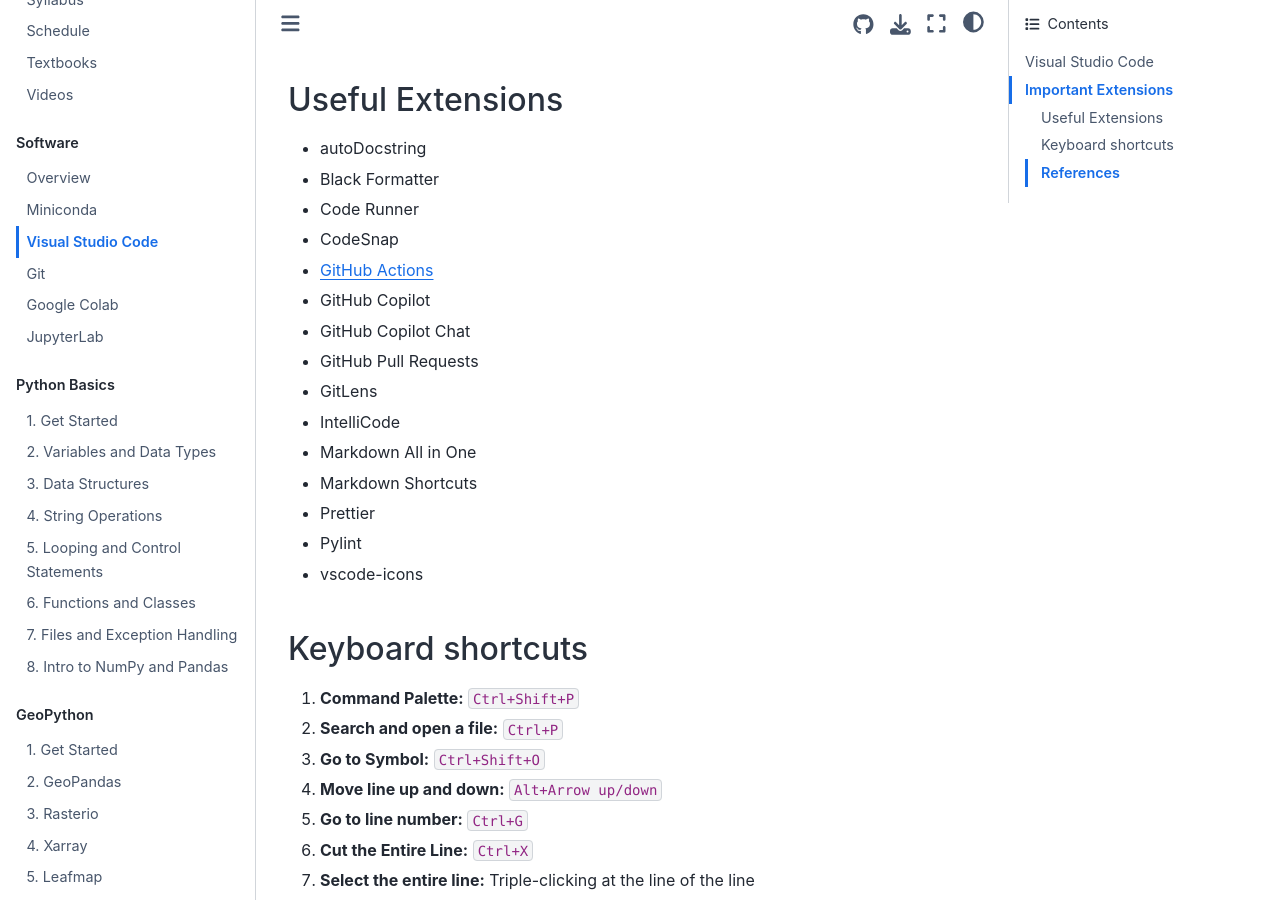
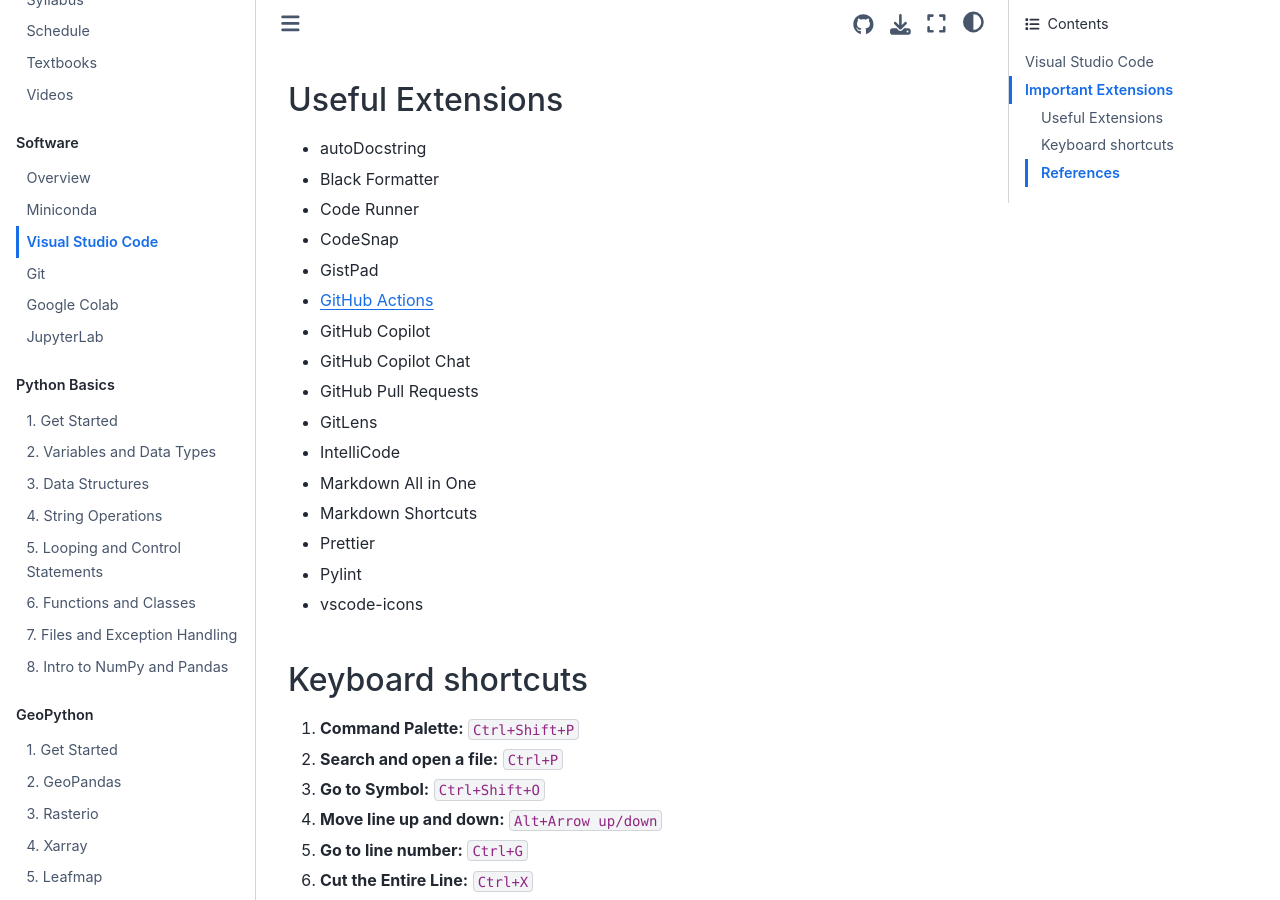
Before and after one commit to giswqs/geog-312, a Jupyter Book: the page built from book/software/vscode.md, in a window 1280 px wide and 900 px high, scrolled down 371 px. Built offline with Jupyter Book 1.0.4 settings and Sphinx 7.4.7 and the Sphinx Book theme 1.1.4, drawn with Linux system fonts in a browser that asks for light colours.

Commit message:
Add GistPad VS Code extension

```diff
--- a/book/software/vscode.md
+++ b/book/software/vscode.md
@@ -14,6 +14,7 @@
 - Black Formatter
 - Code Runner
 - CodeSnap
+- GistPad
 - [GitHub Actions](https://marketplace.visualstudio.com/items?itemName=GitHub.vscode-github-actions)
 - GitHub Copilot
 - GitHub Copilot Chat
```
